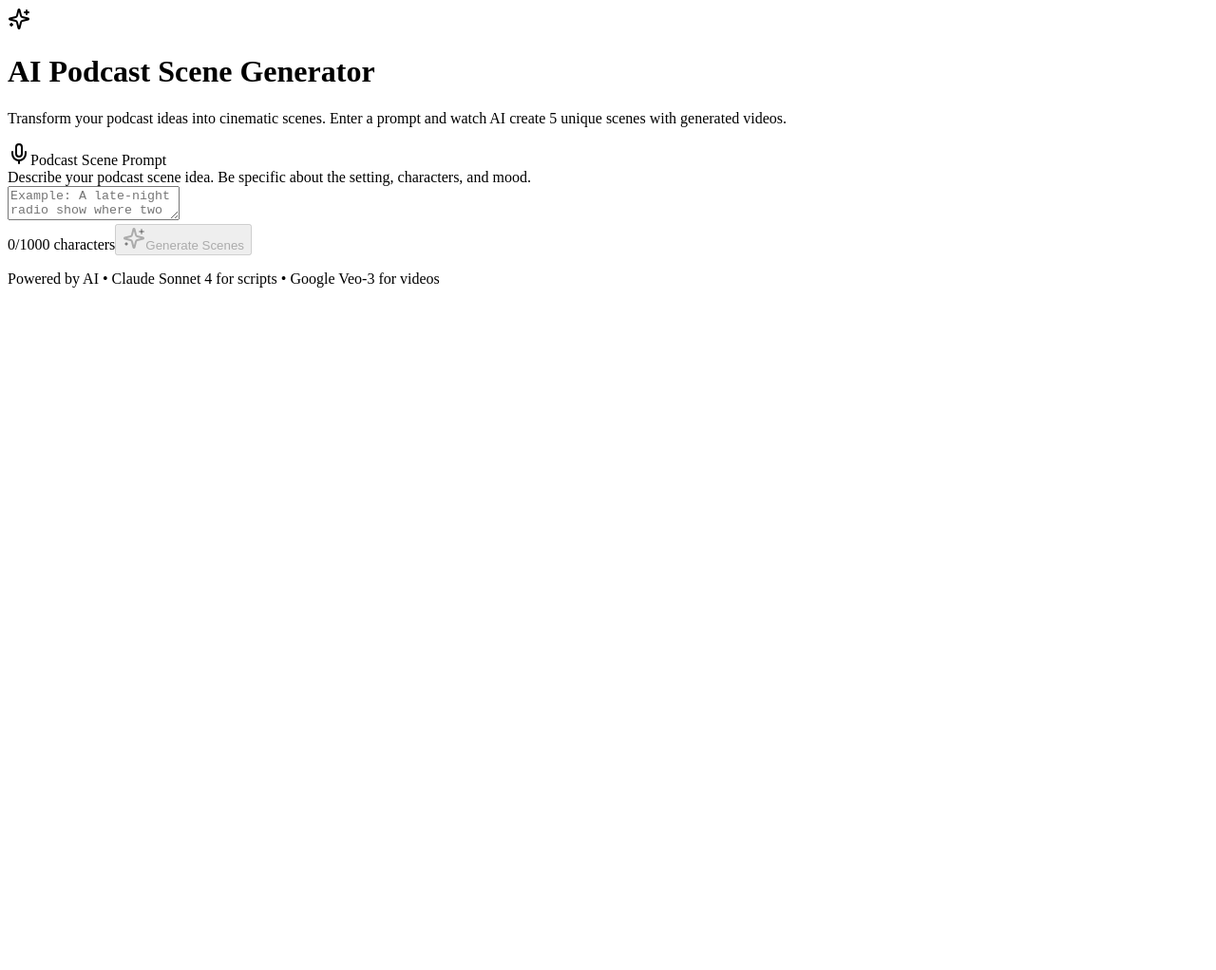
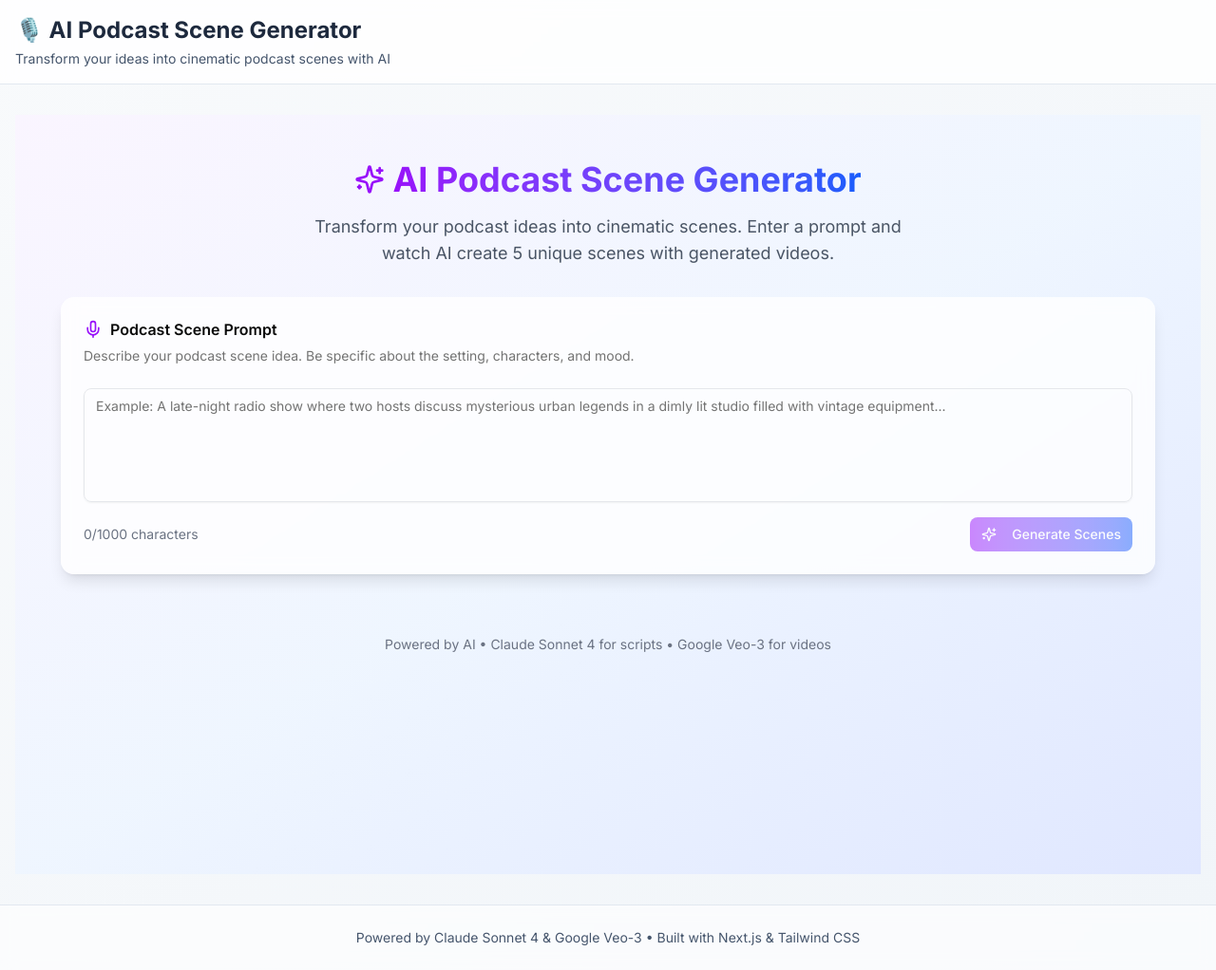
Before and after one commit to blackboxai-deploy/vibe-1755559157023, a Next.js app: page / in a window 1280 px wide. Shown: the whole page at 95% size. Before the commit the page ends 800 px from the top, so only its background shows below. Built offline with nearby package versions, Linux system fonts and the light colour scheme.

Commit message:
Add src/app/layout.tsx

```diff
--- /dev/null
+++ b/src/app/layout.tsx
@@ -0,0 +1,46 @@
+import type { Metadata } from "next";
+import { Inter } from "next/font/google";
+import "./globals.css";
+
+const inter = Inter({ subsets: ["latin"] });
+
+export const metadata: Metadata = {
+  title: "AI Podcast Scene Generator",
+  description: "Generate AI-powered podcast scenes with video visualization using advanced AI models",
+  keywords: ["AI", "podcast", "scene generator", "video generation", "artificial intelligence"],
+  authors: [{ name: "AI Podcast Generator" }],
+  viewport: "width=device-width, initial-scale=1",
+};
+
+export default function RootLayout({
+  children,
+}: {
+  children: React.ReactNode;
+}) {
+  return (
+    <html lang="en">
+      <body className={`${inter.className} antialiased bg-gradient-to-br from-slate-50 to-slate-100 min-h-screen`}>
+        <div className="min-h-screen flex flex-col">
+          <header className="bg-white/80 backdrop-blur-sm border-b border-slate-200 sticky top-0 z-50">
+            <div className="container mx-auto px-4 py-4">
+              <h1 className="text-2xl font-bold text-slate-800">
+                🎙️ AI Podcast Scene Generator
+              </h1>
+              <p className="text-slate-600 text-sm mt-1">
+                Transform your ideas into cinematic podcast scenes with AI
+              </p>
+            </div>
+          </header>
+          <main className="flex-1 container mx-auto px-4 py-8">
+            {children}
+          </main>
+          <footer className="bg-white/60 backdrop-blur-sm border-t border-slate-200 py-6">
+            <div className="container mx-auto px-4 text-center text-slate-600 text-sm">
+              <p>Powered by Claude Sonnet 4 & Google Veo-3 • Built with Next.js & Tailwind CSS</p>
+            </div>
+          </footer>
+        </div>
+      </body>
+    </html>
+  );
+}
```
